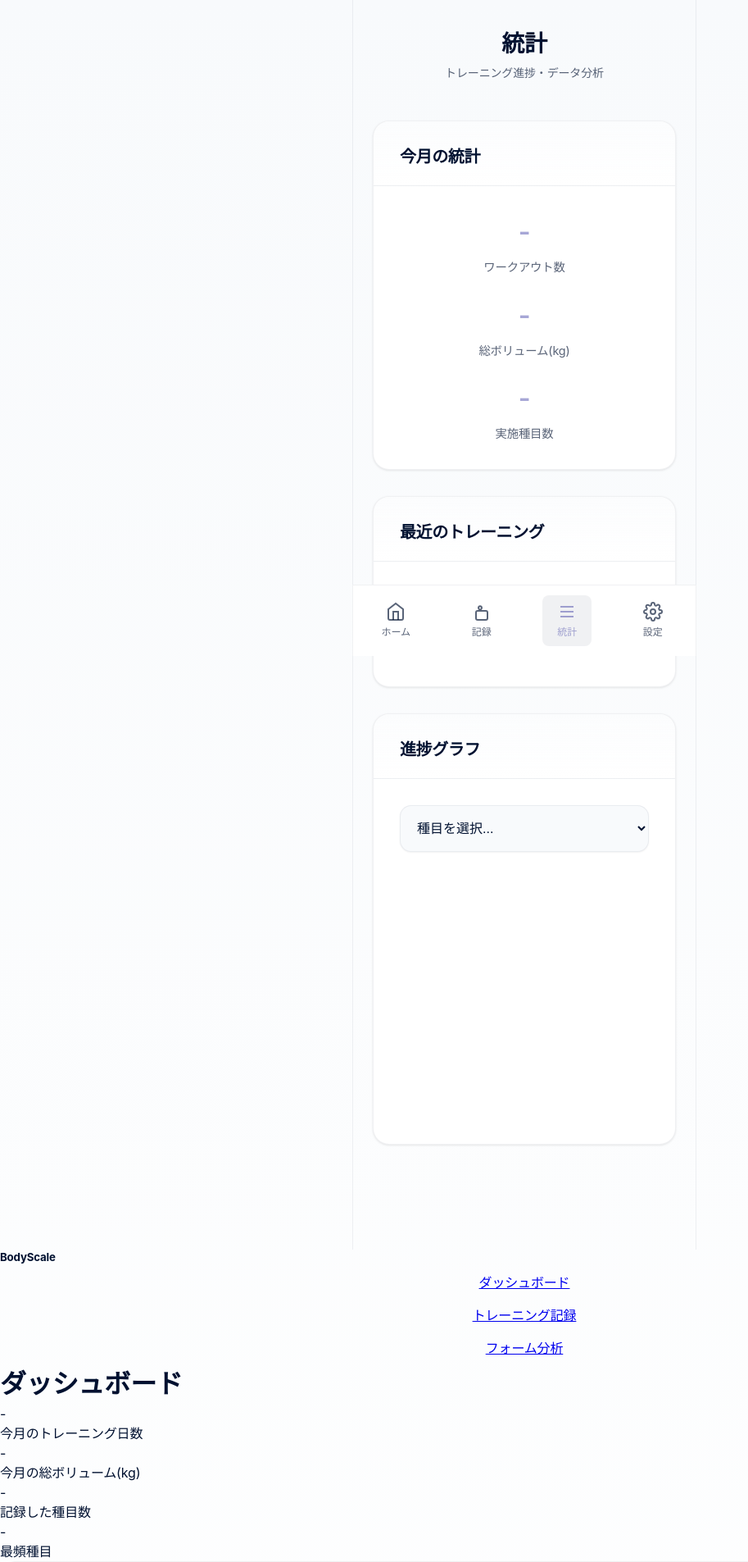
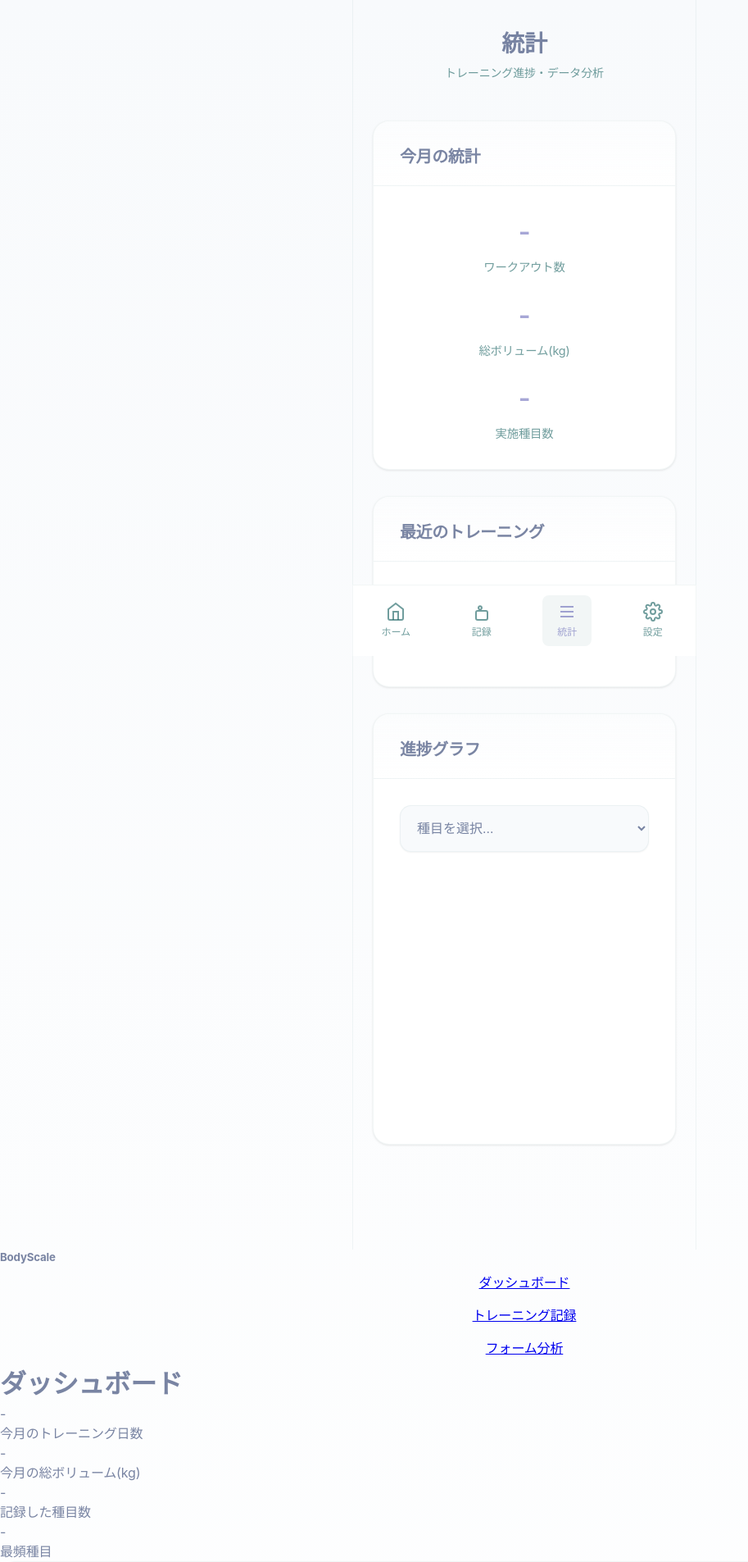
Before and after one commit to rencitizen/MuscleFormAnalyzer, a Flask app: page /dashboard in a window 1280 px wide. Shown: the top 1905 px of the page at 82% size, without its empty margins (0-913 px from the left). Run offline with Flask 3, Linux system fonts and the light colour scheme; data that the repository does not hold is empty; a map, chart or similar area stays blank; some libraries are stand-ins or nearby versions.

Commit message:
Update the color scheme and improve workout category queries
Modify CSS color variables and update the workout category query in workout_models.py.

Replit-Commit-Author: Agent
Replit-Commit-Session-Id: 0ffd0bcb-a841-485e-bcf7-0caaa0654b34
Replit-Commit-Screenshot-Url: https://storage.googleapis.com/screenshot-production-us-central1/b8fb0512-e4ec-45e5-82f2-6111beac991f/e9024144-699a-4752-9433-09a8ab41dff7.jpg

```diff
--- a/static/css/style.css
+++ b/static/css/style.css
@@ -3,20 +3,20 @@
   --primary-color: #FFFFFF;        /* 純白 */
   --accent-color: #2369;           /* メインカラー */
   --sub-accent: #2296;             /* サブカラー */
-  --text-primary: #001130;
-  --text-secondary: rgba(0, 17, 48, 0.65);
-  --text-light: rgba(0, 17, 48, 0.45);
-  --border-color: rgba(0, 17, 48, 0.06);
+  --text-primary: #2369;
+  --text-secondary: rgba(35, 105, 105, 0.65);
+  --text-light: rgba(35, 105, 105, 0.45);
+  --border-color: rgba(35, 105, 105, 0.06);
   --surface-bg: rgba(248, 250, 252, 1);
   --surface-elevated: rgba(255, 255, 255, 1);
-  --hover-bg: rgba(0, 17, 48, 0.03);
-  --active-bg: rgba(0, 17, 48, 0.06);
+  --hover-bg: rgba(35, 105, 105, 0.03);
+  --active-bg: rgba(35, 105, 105, 0.06);
   --shadow-sm: 0 1px 2px rgba(0, 0, 0, 0.05);
   --shadow: 0 1px 3px rgba(0, 0, 0, 0.08), 0 1px 2px rgba(0, 0, 0, 0.02);
   --shadow-lg: 0 4px 6px -1px rgba(0, 0, 0, 0.1), 0 2px 4px -1px rgba(0, 0, 0, 0.06);
   --shadow-xl: 0 20px 25px -5px rgba(0, 0, 0, 0.1), 0 10px 10px -5px rgba(0, 0, 0, 0.04);
-  --gradient-primary: linear-gradient(135deg, #001130 0%, #002260 100%);
-  --gradient-gold: linear-gradient(135deg, #D4AF37 0%, #FFD700 100%);
+  --gradient-primary: linear-gradient(135deg, #2369 0%, #2296 100%);
+  --gradient-gold: linear-gradient(135deg, #2296 0%, #2369 100%);
 }
 
 * {
--- a/utils/workout_models.py
+++ b/utils/workout_models.py
@@ -216,8 +216,8 @@ class WorkoutDatabase:
                             MAX(date) as latest_date
                         FROM workouts
                         WHERE user_id = %s
-                        GROUP BY 1, 2
-                        HAVING 1 != 'other'
+                        GROUP BY category, category_name
+                        HAVING category != 'other'
                         ORDER BY total_volume DESC
                     """, (user_id,))
                     summary = cur.fetchall()
```
